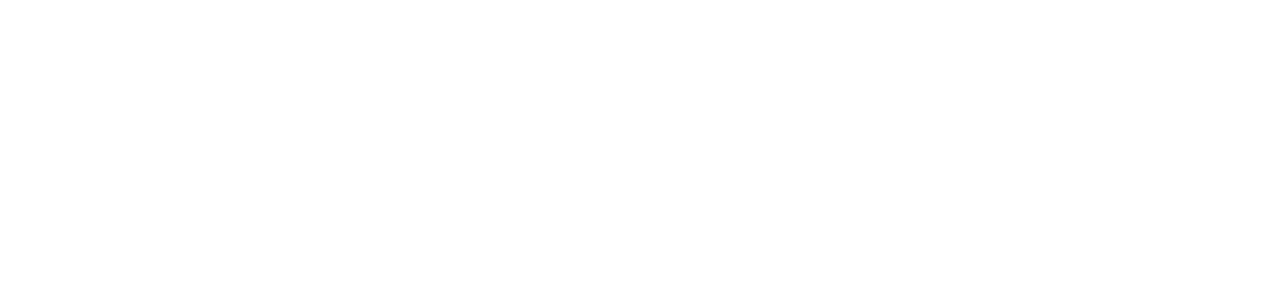
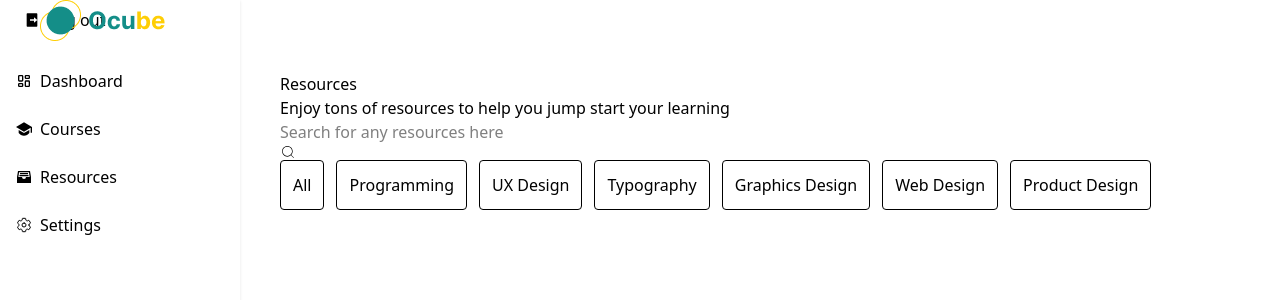
Before and after one commit to dynamic109/ocube, a React (Vite) app: page /dashboard/resources in a window 1280 px wide. Before the commit this address had no page. Shown: the top 300 px of the page. Built offline with nearby package versions, Linux system fonts and the light colour scheme.

Commit message:
dashupdate

```diff
--- a/package.json
+++ b/package.json
@@ -13,6 +13,7 @@
     "@tailwindcss/vite": "^4.0.17",
     "react": "^19.0.0",
     "react-dom": "^19.0.0",
+    "react-icons": "^5.5.0",
     "react-router-dom": "^7.4.1",
     "tailwindcss": "^4.0.17"
   },
--- a/src/App.jsx
+++ b/src/App.jsx
@@ -1,26 +1,31 @@
 import React from "react";
-import { BrowserRouter, Route, Router, } from "react-router-dom";
-import { Routes } from "react-router"
+import { BrowserRouter, Route, Router } from "react-router-dom";
+import { Routes } from "react-router";
 import LandingPage from "./components/landing-page/landing";
 import Dashlogin from "./components/dashboard/Dashlogin";
 import Signin from "./components/dashboard/Signin";
- import Resources from "./components/dashboard/Resources";
+import Resources from "./components/dashboard/Resources";
+
+import Dashlayout from "./components/Layout/Dashlayout";
 function App() {
   return (
     <div>
+      <BrowserRouter>
+        <Routes>
+          {/* regular pages */}
+          <Route path="/" element={<LandingPage />} />
+          <Route path="/Dashlogin" element={<Dashlogin />} />
+          <Route path="/Signin" element={<Signin />} />
 
+          {/* dashboard pages with sidebar */}
+          <Route path="/dashboard" element={<Dashlayout />}>
 
-      <BrowserRouter>
-
-        <Routes>
-          <Route path="/"  element={<LandingPage/>}/>
-        <Route path="/Dashlogin" element={<Dashlogin />} />
-        <Route path="/Signin" element={<Signin/>} />
-        <Route path="/Resources" element={<Resources/>} />
-
-          </Routes>
+            <Route index element={<div>dashboard</div>} />
+            <Route path="courses" element={<div>Courses</div>} />
+            <Route path="resources" element={<Resources />} />
+          </Route>
+        </Routes>
       </BrowserRouter>
-
     </div>
   );
 }
--- /dev/null
+++ b/src/components/Dashheader.jsx
@@ -0,0 +1,11 @@
+import React from "react";
+// import Logo from "/Logo.png";
+
+const Dashheader= () => {
+    return(
+        <> <div></div>
+
+        </>
+    )
+};
+export default Dashheader;
--- /dev/null
+++ b/src/components/Layout/Dashlayout.jsx
@@ -0,0 +1,18 @@
+import React, { Children } from 'react'
+import SideBar from '../dashboard/SideBar';
+
+import { Outlet } from 'react-router-dom';
+
+const Dashlayout = ()  => {
+    // console.log(props.children,"props");
+
+  return (
+  <> <SideBar/>
+
+    <div className='pl-0  lg:pl-[280px]'><Outlet/></div>
+    </>
+  )
+
+};
+
+export default Dashlayout;
--- a/src/components/dashboard/Dashlogin.jsx
+++ b/src/components/dashboard/Dashlogin.jsx
@@ -1,15 +1,27 @@
 import React from "react";
 import Logo from "/Logo.png";
+// import dashbg from"/dashbg.jpg";
+// import Ocubebg from "./Ocubebg.png";
 const Dashlogin = () => {
     return(
         <>
-        <section className="m-auto p-6 ">
+        <section >
             <div>
-            <div  className=" flex  flex-col justify-center   items-center">
+         <div
+                className="bg-no-repeat"
+                style={{
+                  backgroundImage: "url('/Ocubebg.png')",
+                  backgroundSize: "cover",
+                  backgroundPosition: "center",
+                  height: "100%",
+                  width: "100%",
+                }}
+              >
+            <div  className=" m-auto p-6 flex  flex-col justify-center  my-6   items-center">
         <div>< img src={Logo} alt="logo" /></div>
                <div>
-                 <h1 className="text-5xl text-center font-semibold"> Login to your dashboard</h1>
-                 <p className="text-[#1B1C1E] text-center text-lg p-3">Enter your details to access your dashboard.</p>
+                 <h1 className="text-4xl mt-3 text-center p-3 font-semibold"> Login to your dashboard</h1>
+                 <p className="text-[#1B1C1E] p-3 text-center text-lg p-3">Enter your details to access your dashboard.</p>
                  <div>
                     <div className="mt-6">
                         <label className="text-lg font-medium">Email Adress</label>
@@ -27,7 +39,7 @@
                     </form>
                  </div>
                  </div>
-              <button className="bg-[#148E88] mt-6 text-white rounded-xl md:w-[40%] p-3">Login</button>
+              <button className="bg-[#148E88] mt-6 text-white rounded-xl w-[30%]  p-3">Login</button>
 
                  <div className="flex  text-center p-2">
                     <p>Don`t have an account? </p> <a href="/Signin" ><button className="text-[#148E88]">Register</button></a>
@@ -35,6 +47,7 @@
             </div>
 
 
+            </div>
             </div>
         </section>
 
--- a/src/components/dashboard/Resources.jsx
+++ b/src/components/dashboard/Resources.jsx
@@ -1,9 +1,32 @@
 import React from "react";
 // import Logo from "/Logo.png";
-import SideBar from "./SideBar";
-const Resources= () => {
-    return(
-        <> <div><SideBar /></div></>
-    )
+// import SideBar from "./SideBar";
+import { CiSearch } from "react-icons/ci";
+const Resources = () => {
+  return (
+    <>
+      <section>
+        <div>
+          {/* <SideBar /> */}
+          <div></div>
+          <h1>Resources</h1>
+          <p>Enjoy tons of resources to help you jump start your learning</p>
+          <div>
+            <input type="text" placeholder="Search for any resources here" />{" "}
+            <CiSearch />
+          </div>
+          <div className="flex gap-3">
+            <button className="border-1 rounded-sm p-3">All</button>
+            <button className="border-1 rounded-sm p-3">Programming</button>
+            <button className="border-1 rounded-sm p-3">UX Design</button>
+            <button className="border-1 rounded-sm p-3">Typography</button>
+            <button className="border-1 rounded-sm p-3">Graphics Design</button>
+            <button className="border-1 rounded-sm p-3">Web Design</button>
+            <button className="border-1 rounded-sm p-3">Product Design</button>
+          </div>
+        </div>
+      </section>
+    </>
+  );
 };
 export default Resources;
--- a/src/components/dashboard/SideBar.jsx
+++ b/src/components/dashboard/SideBar.jsx
@@ -1,14 +1,68 @@
 import React from "react";
 import Logo from "/Logo.png";
+import { TbLayoutDashboard } from "react-icons/tb";
+import { RiGraduationCapFill, RiLogoutBoxRFill } from "react-icons/ri";
+import { IoFileTrayFullSharp, IoSettingsOutline } from "react-icons/io5";
+import {Link }from "react-router-dom";
 const SideBar = () =>{
 return(<>
-    <div className="h-screen">
-      <div className="h-full flex flex-col bg-white border-r shadow-sm">
-      <div className="flex items-center justify-between px-10">
+  <div className="m-auto p-auto ">
+
+      <div className="hidden p-6, z-[1000] fixed h-full  w-60 lg:flex flex-col  shadow-sm" >
+      <div className="flex  items-center justify-between px-10">
         <img src={Logo} alt="logo" />
         </div>
+       <div className=" p-2 flex-col  justify-between">
+        <ul className="mt-3 text-black ">
+          <li className="mb-2 rounded hover:shadow hover:bg-[#148E88] hover:text-[white] p-2">
+            <Link className="flex text-center items-center gap-2"  to='/dashboard'>
+              <><TbLayoutDashboard /></>
+              Dashboard
+            </Link >
+          </li>
+
+          <li className="mb-2 rounded hover:shadow hover:bg-[#148E88] hover:text-[white] p-2">
+            <Link className="flex text-center items-center gap-2"  to='/dashboard/courses'>
+              <><RiGraduationCapFill /></>
+             Courses
+            </Link>
+          </li>
+
+          <li className="mb-2 rounded hover:shadow hover:bg-[#148E88] hover:text-[white] p-2">
+            <Link  className="flex text-center items-center gap-2"  to='/dashboard/resources' >
+              <>
+              <IoFileTrayFullSharp />
+              Resources</>
+            </Link>
+          </li>
+
+
+          <li className="mb-2 rounded hover:shadow hover:bg-[#148E88] hover:text-[white] p-2">
+            <Link className="flex text-center items-center gap-2"  to='/Settings'>
+              <>
+              <IoSettingsOutline />
+              Settings</>
+            </Link>
+          </li>
+
+        </ul>
+        </div>
+        </div>
+           <div className="px-3 pb-6">
+
+          <button className="mb-2 rounded hover:shadow hover:bg-[#148E88] hover:text-[white] py-2 px-3">
+            <Link className="flex text-center items-center gap-2"  to='/Dashlogin'>
+              <>
+              <RiLogoutBoxRFill />
+              Log out</>
+            </Link>
+          </button>
+
+
+
+        </div>
     </div>
-    </div>
+
     </>)
 };
 export default SideBar;
--- a/src/components/dashboard/Signin.jsx
+++ b/src/components/dashboard/Signin.jsx
@@ -3,7 +3,16 @@
 const Signin = () => {
     return( <>
           <section className="m-auto p-6 ">
-                    <div>
+          <div
+                className="bg-no-repeat"
+                style={{
+                  backgroundImage: "url('/Ocubebg.png')",
+                  backgroundSize: "cover",
+                  backgroundPosition: "center",
+                  height: "100%",
+                  width: "100%",
+                }}
+              >
                     <div  className=" flex  flex-col justify-center  items-center">
                 <div>< img src={Logo} alt="logo" /></div>
                        <div>
@@ -36,7 +45,7 @@
 
 
                             <form className="mt-6">
-                               <div className="flex justify-between"><label className=" ml-2 text-base text-lg font-medium">Password</label>
+                               <div className="flex justify-between"><label className=" ml-2 text-lg font-medium">Password</label>
                                 <button className="text-[#148E88] text-end"> forgot password?</button></div>
                             <input className="w-full border-2 border-gray-100 rounded-xl p-3 mt-1   "
                                    placeholder="Enter your password"
```
Also changed, not shown: 2 other files (tests, documents, lock files or other folders).
